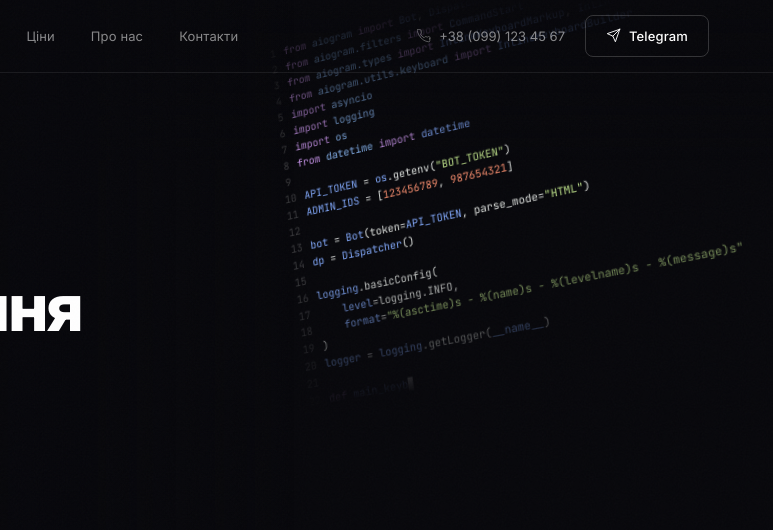
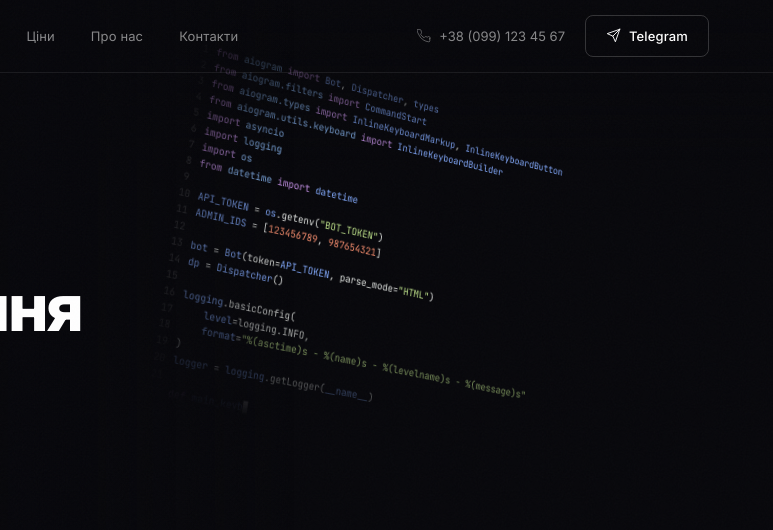
Before and after one commit to guyfox2021/arclab-site, a plain HTML site: page index.html in a window 1280 px wide. Shown: the top 530 px of the page, 507-1280 px from the left. Drawn offline with nearby package versions, Linux system fonts and the light colour scheme.

Commit message:
Code overlay: right-tilt + shift left 40%

```diff
--- a/css/style.css
+++ b/css/style.css
@@ -1057,19 +1057,20 @@ ul  { list-style: none; }
 ============================================================ */
 .code-overlay {
   position: absolute;
-  right: 5vw;
-  top: 6vh;
-  width: 48%;
-  max-height: 88vh;
+  left: 38%;
+  right: auto;
+  top: 5vh;
+  width: 54%;
+  max-height: 90vh;
   overflow: hidden;
   pointer-events: none;
   z-index: 2;
   transform:
     perspective(1200px)
-    rotateX(8deg)
-    rotateY(-18deg)
-    rotateZ(-12deg)
-    skewX(-5deg);
+    rotateX(5deg)
+    rotateY(16deg)
+    rotateZ(13deg)
+    skewX(4deg);
   transform-origin: top left;
   font-family: 'JetBrains Mono', 'Fira Code', 'Courier New', monospace;
   font-size: clamp(9px, 0.78vw, 12.5px);
@@ -1122,7 +1123,7 @@ ul  { list-style: none; }
 }
 
 @media (max-width: 1200px) {
-  .code-overlay { font-size: clamp(8px, 0.68vw, 10.5px); width: 52%; right: 3vw; }
+  .code-overlay { font-size: clamp(8px, 0.68vw, 10.5px); width: 56%; left: 32%; }
 }
 @media (max-width: 960px) {
   .code-overlay { display: none; }
```
